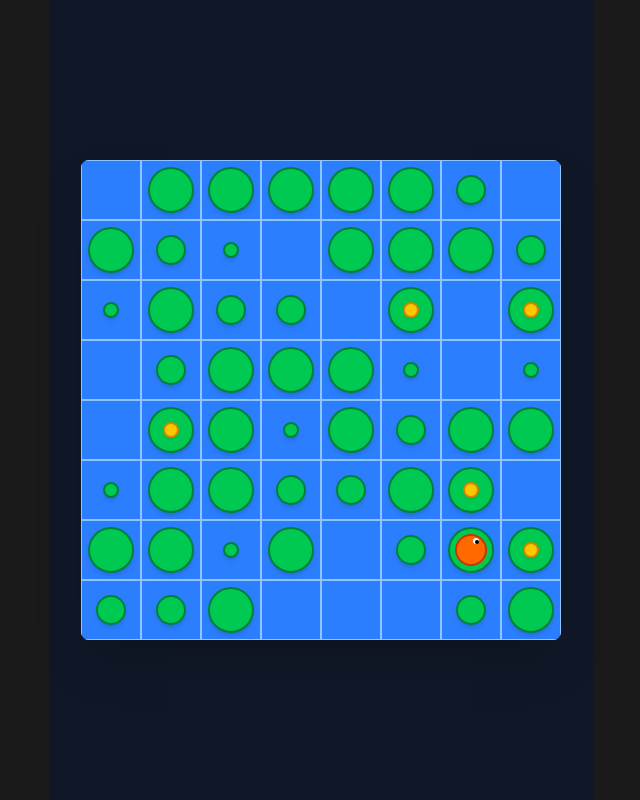
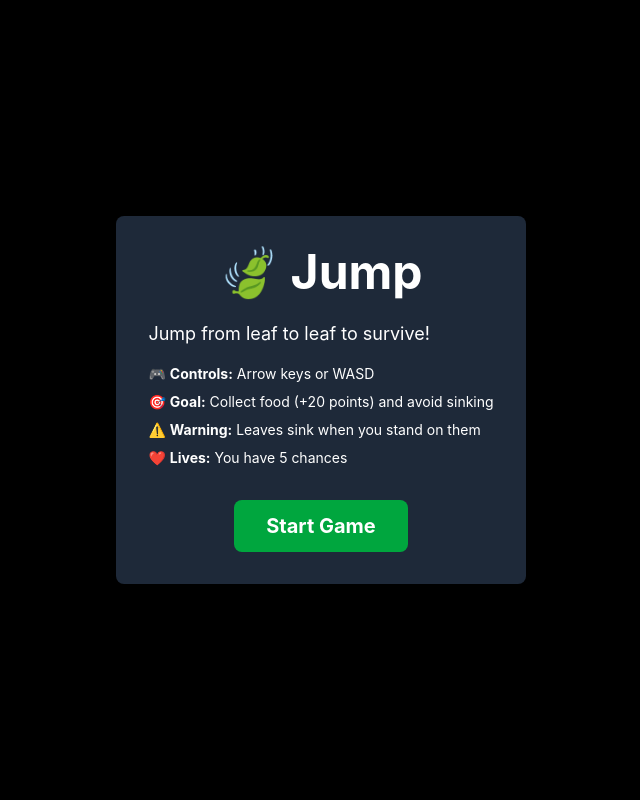
Before and after one commit to agostonp/jump, a React app: page / in a window 1280 px wide. Shown: the whole page, without its empty margins (319-959 px from the left). Built offline with nearby package versions, Linux system fonts and the light colour scheme.

Commit message:
rework the main game board to be an array where the position is coded in the location in the array

```diff
--- a/src/components/Game.tsx
+++ b/src/components/Game.tsx
@@ -5,6 +5,7 @@ import { GameBoard } from './GameBoard';
 import { HUD } from './HUD';
 import { GameOver } from './GameOver';
 import { LifeLostModal } from './LifeLostModal';
+import { StartScreen } from './StartScreen';
 import { useGameLoop } from '../hooks/useGameLoop';
 
 export const Game: React.FC = () => {
@@ -65,6 +66,11 @@ export const Game: React.FC = () => {
     setGameState(engineRef.current.getState());
   };
 
+  const handleStart = () => {
+    engineRef.current.startGame();
+    setGameState(engineRef.current.getState());
+  };
+
   useEffect(() => {
     window.addEventListener('keydown', handleKeyDown);
     return () => {
@@ -75,9 +81,12 @@ export const Game: React.FC = () => {
   useGameLoop(updateGame, gameState.status === 'playing');
 
   return (
-    <div className="relative">
+    <div className="flex flex-col gap-4">
       <HUD score={gameState.score} lives={gameState.lives} />
       <GameBoard gameState={gameState} />
+      {gameState.status === 'startScreen' && (
+        <StartScreen onStart={handleStart} />
+      )}
       {gameState.status === 'lifeLost' && (
         <LifeLostModal
           livesRemaining={gameState.lives}
--- a/src/components/GameBoard.tsx
+++ b/src/components/GameBoard.tsx
@@ -3,6 +3,7 @@ import { GameState } from '../engine/types';
 import { GRID_SIZE, CELL_SIZE } from '../engine/constants';
 import { Bird } from './Bird';
 import { Leaf } from './Leaf';
+import { positionToIndex } from '../utils/leafManager';
 
 interface GameBoardProps {
   gameState: GameState;
@@ -10,14 +11,6 @@ interface GameBoardProps {
 
 export const GameBoard: React.FC<GameBoardProps> = ({ gameState }) => {
   const boardSize = GRID_SIZE * CELL_SIZE;
-
-  // Create a map of leaf positions for quick lookup
-  const leafMap = new Map(
-    gameState.leaves.map((leaf) => [
-      `${leaf.position.x},${leaf.position.y}`,
-      leaf,
-    ])
-  );
 
   return (
     <div
@@ -30,7 +23,8 @@ export const GameBoard: React.FC<GameBoardProps> = ({ gameState }) => {
       {/* Render grid */}
       {Array.from({ length: GRID_SIZE }).map((_, y) =>
         Array.from({ length: GRID_SIZE }).map((_, x) => {
-          const leaf = leafMap.get(`${x},${y}`);
+          const index = positionToIndex({x, y});
+          const leaf = gameState.leaves[index];
           const isBirdHere =
             gameState.bird.position.x === x && gameState.bird.position.y === y;
 
--- a/src/components/HUD.tsx
+++ b/src/components/HUD.tsx
@@ -7,7 +7,7 @@ interface HUDProps {
 
 export const HUD: React.FC<HUDProps> = ({ score, lives }) => {
   return (
-    <div className="absolute top-4 left-4 right-4 flex justify-between text-white text-xl font-bold">
+    <div className="flex justify-between text-white text-xl font-bold">
       <div className="bg-black bg-opacity-50 px-4 py-2 rounded">
         Score: {score}
       </div>
--- /dev/null
+++ b/src/components/StartScreen.tsx
@@ -0,0 +1,31 @@
+import React from 'react';
+import { INITIAL_LIVES } from '../engine/constants';
+
+interface StartScreenProps {
+  onStart: () => void;
+}
+
+export const StartScreen: React.FC<StartScreenProps> = ({ onStart }) => {
+  return (
+    <div className="absolute inset-0 flex items-center justify-center bg-black bg-opacity-75 z-50">
+      <div className="bg-gray-800 text-white p-8 rounded-lg text-center max-w-md">
+        <h1 className="text-5xl font-bold mb-6">🍃 Jump</h1>
+        <div className="text-left mb-8 space-y-4">
+          <p className="text-lg">Jump from leaf to leaf to survive!</p>
+          <div className="space-y-2">
+            <p className="text-sm">🎮 <strong>Controls:</strong> Arrow keys or WASD</p>
+            <p className="text-sm">🎯 <strong>Goal:</strong> Collect food (+20 points) and avoid sinking</p>
+            <p className="text-sm">⚠️ <strong>Warning:</strong> Leaves sink when you stand on them</p>
+            <p className="text-sm">❤️ <strong>Lives:</strong> You have {INITIAL_LIVES} chances</p>
+          </div>
+        </div>
+        <button
+          onClick={onStart}
+          className="bg-green-600 hover:bg-green-700 text-white font-bold py-3 px-8 rounded-lg text-xl transition-colors"
+        >
+          Start Game
+        </button>
+      </div>
+    </div>
+  );
+};
--- a/src/engine/GameEngine.ts
+++ b/src/engine/GameEngine.ts
@@ -1,23 +1,22 @@
-import { GameState, Position, Leaf, Direction } from './types';
+import { GameState, Position, Leaf, Direction, LeafProbabilityUpperLimits } from './types';
 import {
   GRID_SIZE,
   INITIAL_LIVES,
   LEAF_LEVELS,
-  SINK_INTERVAL,
+  LEVEL_1_DYNAMICS,
+  LEVEL_1_START,
 } from './constants';
 import {
-  createInitialLeaves,
-  getRandomPosition,
-  getRandomRespawnTime,
+  indexToPosition,
   positionsEqual,
-  isAdjacent,
+  positionToIndex,
+  nearestLeaf,
 } from '../utils/leafManager';
 import { soundManager } from '../utils/soundManager';
 
 export class GameEngine {
   private state: GameState;
-  private pendingRespawns: Array<{ time: number; count: number }> = [];
-  private lastTurnTime: number = Date.now();
+  private lastTurnTime: number = 0;
   private readonly TURN_DURATION = 1000; // 1 second per turn
 
   constructor() {
@@ -25,20 +24,23 @@ export class GameEngine {
   }
 
   private createInitialState(): GameState {
-    const leaves = createInitialLeaves();
+
+    const leaves = this.initializeLeaves(LEVEL_1_START);
 
     // Find a leaf to place the bird on (prefer one without food)
-    let birdLeaf = leaves.find((leaf) => !leaf.hasFood) || leaves[0];
-    birdLeaf.lastSteppedOn = Date.now();
+    let birdPosition = nearestLeaf(leaves, { x: 0, y: 0 }, (leaf) => leaf.heightLevel === LEAF_LEVELS && !leaf.hasFood)
+    if (!birdPosition) {
+      birdPosition = nearestLeaf(leaves, { x: 0, y: 0 }, (leaf) => leaf.heightLevel > 0) || { x: 0, y: 0 };
+    }
 
     return {
       bird: {
-        position: { ...birdLeaf.position },
+        position: { ...birdPosition },
       },
       leaves,
       score: 0,
       lives: INITIAL_LIVES,
-      status: 'playing',
+      status: 'startScreen',
       lastUpdateTime: Date.now(),
     };
   }
@@ -71,25 +73,16 @@ export class GameEngine {
 
     // Check if position changed (hit boundary)
     if (positionsEqual(currentPos, newPos)) return false;
-
-    // Find current leaf and mark it for emerging
-    const currentLeaf = this.state.leaves.find((leaf) =>
-      positionsEqual(leaf.position, currentPos)
-    );
-    if (currentLeaf) {
-      currentLeaf.lastSteppedOn = Date.now();
-    }
+    console.log(`Bird moves ${direction} to (${newPos.x},${newPos.y})`);
 
     // Move bird to new position (can move anywhere)
     this.state.bird.position = newPos;
 
     // Find leaf at new position
-    const targetLeaf = this.state.leaves.find((leaf) =>
-      positionsEqual(leaf.position, newPos)
-    );
+    const targetLeaf = this.state.leaves[positionToIndex(newPos)];
 
-    // Check if there's no leaf or leaf is fully sunk - lose life immediately
-    if (!targetLeaf || targetLeaf.heightLevel === 0) {
+    // Check if leaf is fully sunk - lose life immediately
+    if (targetLeaf.heightLevel === 0) {
       this.loseLife();
       return true;
     }
@@ -100,9 +93,10 @@ export class GameEngine {
     // Check for food collection
     if (targetLeaf.hasFood) {
       targetLeaf.hasFood = false;
-      this.state.score += 10;
+      this.state.score += 20;
       soundManager.collectFood();
     } else {
+      this.state.score += 1;
       soundManager.jump();
     }
 
@@ -130,148 +124,81 @@ export class GameEngine {
     // 1. Update leaves (sink/emerge/random changes)
     this.updateLeaves(currentTime);
 
-    // 2. Check pending respawns
-    this.processPendingRespawns(currentTime);
-
-    // 3. Check if bird is on a valid leaf
-    this.checkBirdStatus();
   }
 
   private updateLeaves(currentTime: number): void {
     const birdPos = this.state.bird.position;
-    const leavesToRemove: number[] = [];
 
     this.state.leaves.forEach((leaf, index) => {
-      // Leaves with food don't sink or change
-      if (leaf.hasFood) {
-        leaf.heightLevel = LEAF_LEVELS;
-        return;
-      }
+      const leafPos = indexToPosition(index);
 
-      const isBirdOnLeaf = positionsEqual(leaf.position, birdPos);
+      const isBirdOnLeaf = positionsEqual(leafPos, birdPos);
 
       if (isBirdOnLeaf) {
         // Bird is on this leaf - it SINKS one level per turn
         if (leaf.heightLevel > 0) {
-          console.log(`Bird on leaf at (${leaf.position.x},${leaf.position.y}), sinking from ${leaf.heightLevel} to ${leaf.heightLevel - 1}`);
+          console.log(`Bird on leaf at (${leafPos.x},${leafPos.y}), sinking from ${leaf.heightLevel} to ${leaf.heightLevel - 1}`);
           leaf.heightLevel--;
 
-          if (leaf.heightLevel === 1) {
-            soundManager.leafSinking();
+          if (leaf.heightLevel === 0) {
+            this.loseLife();
           }
         }
-
-        // DON'T remove the leaf while bird is on it
-        // Let checkBirdStatus handle life loss when it reaches 0
       } else {
         // Bird is NOT on this leaf
 
-        // Check if bird was recently on it (bird just left)
-        if (leaf.lastSteppedOn > 0) {
-          // Bird just left - leaf emerges back to full height
+        const leafFate = Math.random();
+        if(leafFate <= LEVEL_1_DYNAMICS.full) {
           leaf.heightLevel = LEAF_LEVELS;
-          leaf.lastSteppedOn = 0; // Reset flag
-        } else {
-          // Random sporadic leaf dynamics (15% chance per turn to change)
-          // Only for leaves not at max or min level
-          if (Math.random() < 0.15 && leaf.heightLevel > 0 && leaf.heightLevel < LEAF_LEVELS) {
-            const oldLevel = leaf.heightLevel;
-            // 60% chance to sink, 40% chance to emerge (slight bias toward sinking for difficulty)
-            if (Math.random() < 0.6) {
-              leaf.heightLevel = Math.max(1, leaf.heightLevel - 1);
-            } else {
-              leaf.heightLevel = Math.min(LEAF_LEVELS, leaf.heightLevel + 1);
-            }
-            console.log(`Random change at (${leaf.position.x},${leaf.position.y}): ${oldLevel} -> ${leaf.heightLevel}`);
+          console.log(`Leaf at (${leafPos.x},${leafPos.y}) grows to full height: ${leaf.heightLevel}`);
+        } else if(leafFate <= LEVEL_1_DYNAMICS.high) {
+          if(leaf.heightLevel < LEAF_LEVELS) {
+            leaf.heightLevel++;
+            console.log(`Leaf at (${leafPos.x},${leafPos.y}) grows: ${leaf.heightLevel}`);
           }
-
-          // 8% chance per turn for fully emerged leaf to start sinking
-          if (Math.random() < 0.08 && leaf.heightLevel === LEAF_LEVELS) {
-            leaf.heightLevel = LEAF_LEVELS - 1;
-            console.log(`Leaf at (${leaf.position.x},${leaf.position.y}) starting to sink: ${LEAF_LEVELS} -> ${leaf.heightLevel}`);
+        } else if(leafFate <= LEVEL_1_DYNAMICS.low) {
+          if(leaf.heightLevel > 0 && !leaf.hasFood) {
+            leaf.heightLevel--;
+            console.log(`Leaf at (${leafPos.x},${leafPos.y}) sinks: ${leaf.heightLevel}`);
           }
-
-          // 10% chance per turn for level 1 leaf to sink completely
-          if (Math.random() < 0.10 && leaf.heightLevel === 1) {
-            leaf.heightLevel = 0;
-            console.log(`Leaf at (${leaf.position.x},${leaf.position.y}) sinking completely: 1 -> 0`);
-          }
-
-          // Mark fully sunk leaves (not stepped on by bird) for removal
-          if (leaf.heightLevel === 0) {
-            leavesToRemove.push(index);
+        } else if(leafFate <= LEVEL_1_DYNAMICS.food) {
+          if(leaf.heightLevel > 0 && !leaf.hasFood) {
+            leaf.hasFood = true;
+            console.log(`Food appears on leaf at (${leafPos.x},${leafPos.y})`);
           }
         }
+        // Otherwise, leaf remains the same
       }
     });
+  }
 
-    // Remove fully sunk leaves and schedule respawns
-    if (leavesToRemove.length > 0) {
-      console.log(`Removing ${leavesToRemove.length} fully sunk leaves`);
-      // Remove from end to start to maintain indices
-      for (let i = leavesToRemove.length - 1; i >= 0; i--) {
-        this.state.leaves.splice(leavesToRemove[i], 1);
+  private initializeLeaves(leafProbabilities: LeafProbabilityUpperLimits): Leaf[] {
+
+    const totalCells = GRID_SIZE * GRID_SIZE;
+    const leaves: Leaf[] = [];
+
+    for (let i = 0; i < totalCells; i++) {
+      const leaf: Leaf = { heightLevel: 0, hasFood: false };
+      const leafFate = Math.random();
+      if(leafFate <= leafProbabilities.full) {
+        leaf.heightLevel = 3;
+      } else if(leafFate <= leafProbabilities.high) {
+          leaf.heightLevel = 2;
+      } else if(leafFate <= leafProbabilities.low) {
+          leaf.heightLevel = 1;
+      } else {
+          leaf.heightLevel = 0;
       }
 
-      // Schedule respawn for each removed leaf
-      leavesToRemove.forEach(() => {
-        const respawnTime = currentTime + getRandomRespawnTime();
-        console.log(`Scheduling respawn at ${respawnTime} (in ${getRandomRespawnTime()}ms)`);
-        this.pendingRespawns.push({
-          time: respawnTime,
-          count: 1,
-        });
-      });
-    }
-  }
+      const foodFate = Math.random();
+      if(leaf.heightLevel > 0 && foodFate <= leafProbabilities.food) {
+        leaf.hasFood = true;
+      }
 
-  private processPendingRespawns(currentTime: number): void {
-    const respawnsToProcess = this.pendingRespawns.filter(
-      (r) => r.time <= currentTime
-    );
-
-    if (respawnsToProcess.length > 0) {
-      console.log(`Processing ${respawnsToProcess.length} respawns`);
+      leaves.push(leaf);
     }
 
-    respawnsToProcess.forEach((respawn) => {
-      // Get existing positions
-      const existingPositions = new Set(
-        this.state.leaves.map((leaf) => `${leaf.position.x},${leaf.position.y}`)
-      );
-
-      // Add new leaves
-      for (let i = 0; i < respawn.count; i++) {
-        const position = getRandomPosition(existingPositions);
-        existingPositions.add(`${position.x},${position.y}`);
-
-        console.log(`Respawning leaf at (${position.x},${position.y})`);
-        this.state.leaves.push({
-          position,
-          heightLevel: LEAF_LEVELS,
-          hasFood: false,
-          lastSteppedOn: 0,
-          sinkStartTime: currentTime,
-        });
-      }
-    });
-
-    // Remove processed respawns
-    this.pendingRespawns = this.pendingRespawns.filter(
-      (r) => r.time > currentTime
-    );
-  }
-
-  private checkBirdStatus(): void {
-    const birdPos = this.state.bird.position;
-    const currentLeaf = this.state.leaves.find((leaf) =>
-      positionsEqual(leaf.position, birdPos)
-    );
-
-    // Bird fell (leaf fully sunk while bird was on it)
-    if (currentLeaf && currentLeaf.heightLevel === 0) {
-      this.loseLife();
-    }
+    return leaves;
   }
 
   private loseLife(): void {
@@ -290,25 +217,26 @@ export class GameEngine {
   continueAfterLifeLoss(): void {
     if (this.state.status !== 'lifeLost') return;
 
-    // Respawn bird on a random leaf with full height
-    const validLeaves = this.state.leaves.filter(
-      (leaf) => leaf.heightLevel === LEAF_LEVELS && !leaf.hasFood
-    );
-
-    if (validLeaves.length > 0) {
-      const respawnLeaf =
-        validLeaves[Math.floor(Math.random() * validLeaves.length)];
-      this.state.bird.position = { ...respawnLeaf.position };
+    // Find a leaf to place the bird on (prefer one without food)
+    let birdPosition = nearestLeaf(this.state.leaves, this.state.bird.position, (leaf) => leaf.heightLevel === LEAF_LEVELS && !leaf.hasFood)
+    if (!birdPosition) {
+      birdPosition = nearestLeaf(this.state.leaves, this.state.bird.position, (leaf) => leaf.heightLevel > 0) || this.state.bird.position;
     }
+    this.state.bird.position = { ...birdPosition };
 
     // Resume game and reset turn timer
     this.state.status = 'playing';
-    this.lastTurnTime = Date.now();
+    this.lastTurnTime = 0;
   }
 
   restart(): void {
     this.state = this.createInitialState();
-    this.pendingRespawns = [];
-    this.lastTurnTime = Date.now();
+    this.lastTurnTime = 0;
+  }
+
+  startGame(): void {
+    if (this.state.status !== 'startScreen') return;
+    this.state.status = 'playing';
+    this.lastTurnTime = 0;
   }
 }
--- a/src/engine/constants.ts
+++ b/src/engine/constants.ts
@@ -1,3 +1,5 @@
+import { LeafProbabilityUpperLimits } from "./types";
+
 // Game configuration - easily modifiable
 export const GRID_SIZE = 8;
 export const INITIAL_LIVES = 5;
@@ -13,3 +15,17 @@ export const SINK_INTERVAL = 1000 / SINK_RATE; // ms per level
 
 // Cell size for rendering
 export const CELL_SIZE = 60; // pixels
+
+export const LEVEL_1_DYNAMICS: LeafProbabilityUpperLimits = {
+  full: 0.03, // 3% chance to grow to full height
+  high: 0.09, // 6% chance to grow
+  low: 0.15, // 6% chance to sink
+  food: 0.17, // 2% chance for food to appear
+};
+
+export const LEVEL_1_START: LeafProbabilityUpperLimits = {
+  full: 0.40,
+  high: 0.65,
+  low: 0.80,
+  food: 0.12,
+};
--- a/src/engine/types.ts
+++ b/src/engine/types.ts
@@ -4,11 +4,8 @@ export interface Position {
 }
 
 export interface Leaf {
-  position: Position;
   heightLevel: number; // 0 = fully sunk, 1-3 = visible
   hasFood: boolean;
-  lastSteppedOn: number; // timestamp
-  sinkStartTime: number; // timestamp when sinking started
 }
 
 export interface Bird {
@@ -20,8 +17,15 @@ export interface GameState {
   leaves: Leaf[];
   score: number;
   lives: number;
-  status: 'playing' | 'gameOver' | 'lifeLost';
+  status: 'startScreen' | 'playing' | 'gameOver' | 'lifeLost';
   lastUpdateTime: number;
 }
 
 export type Direction = 'up' | 'down' | 'left' | 'right';
+
+export interface LeafProbabilityUpperLimits {
+  full: number; // Upper limit of Probability of a leaf on max height
+  high: number; // Upper limit of Probability of a leaf growing / on level 2
+  low: number; // Upper limit of Probability of a leaf sinking / on level 1
+  food: number; // Upper limit of Probability of food on a leaf
+}
--- a/src/utils/leafManager.ts
+++ b/src/utils/leafManager.ts
@@ -8,84 +8,45 @@ import {
   FOOD_COUNT,
 } from '../engine/constants';
 
-export function createInitialLeaves(): Leaf[] {
-  const leaves: Leaf[] = [];
-  const totalCells = GRID_SIZE * GRID_SIZE;
-  const leafCount = Math.floor(totalCells * INITIAL_LEAF_COVERAGE);
-  const positions = new Set<string>();
-
-  // Generate random unique positions
-  while (positions.size < leafCount) {
-    const x = Math.floor(Math.random() * GRID_SIZE);
-    const y = Math.floor(Math.random() * GRID_SIZE);
-    positions.add(`${x},${y}`);
-  }
-
-  // Convert positions to leaves
-  const posArray = Array.from(positions).map((pos) => {
-    const [x, y] = pos.split(',').map(Number);
-    return { x, y };
-  });
-
-  // Create leaves, some with food
-  const foodIndices = new Set<number>();
-  while (foodIndices.size < Math.min(FOOD_COUNT, posArray.length)) {
-    foodIndices.add(Math.floor(Math.random() * posArray.length));
-  }
-
-  posArray.forEach((position, index) => {
-    // Leaves with food always start at max height
-    // Other leaves have varied initial heights for more dynamic gameplay
-    let heightLevel: number;
-    if (foodIndices.has(index)) {
-      heightLevel = LEAF_LEVELS;
-    } else {
-      // 50% at max level, 30% at level 2, 20% at level 1
-      const rand = Math.random();
-      if (rand < 0.5) {
-        heightLevel = LEAF_LEVELS;
-      } else if (rand < 0.8) {
-        heightLevel = LEAF_LEVELS - 1;
-      } else {
-        heightLevel = 1;
-      }
-    }
-
-    leaves.push({
-      position,
-      heightLevel,
-      hasFood: foodIndices.has(index),
-      lastSteppedOn: 0,
-      sinkStartTime: Date.now(),
-    });
-  });
-
-  return leaves;
-}
-
-export function getRandomPosition(excludePositions: Set<string>): Position {
-  let x: number, y: number;
-  do {
-    x = Math.floor(Math.random() * GRID_SIZE);
-    y = Math.floor(Math.random() * GRID_SIZE);
-  } while (excludePositions.has(`${x},${y}`));
-
+export function indexToPosition(index: number): Position {
+  const x = index % GRID_SIZE;
+  const y = Math.floor(index / GRID_SIZE);
   return { x, y };
 }
 
-export function getRandomRespawnTime(): number {
-  return (
-    RESPAWN_TIME_MIN +
-    Math.random() * (RESPAWN_TIME_MAX - RESPAWN_TIME_MIN)
-  );
+export function positionToIndex(targetPostion: Position): number {
+  return targetPostion.y * GRID_SIZE + targetPostion.x;
 }
 
 export function positionsEqual(pos1: Position, pos2: Position): boolean {
   return pos1.x === pos2.x && pos1.y === pos2.y;
 }
 
-export function isAdjacent(pos1: Position, pos2: Position): boolean {
+export function positionDistance(pos1: Position, pos2: Position): number {
   const dx = Math.abs(pos1.x - pos2.x);
   const dy = Math.abs(pos1.y - pos2.y);
-  return (dx === 1 && dy === 0) || (dx === 0 && dy === 1);
+  return dx + dy;
 }
+
+export function nearestLeaf(
+  leaves: Leaf[],
+  targetPosition: Position,
+  predicate: (leaf: Leaf) => boolean
+): Position | null {
+  let nearestDistance = Infinity;
+  let nearestPosition: Position | null = null;
+
+  leaves.forEach((leaf, index) => {
+    if (predicate(leaf)) {
+      const leafPosition = indexToPosition(index);
+      const distance = positionDistance(targetPosition, leafPosition);
+
+      if (distance < nearestDistance) {
+        nearestDistance = distance;
+        nearestPosition = leafPosition;
+      }
+    }
+  });
+
+  return nearestPosition;
+}
```
